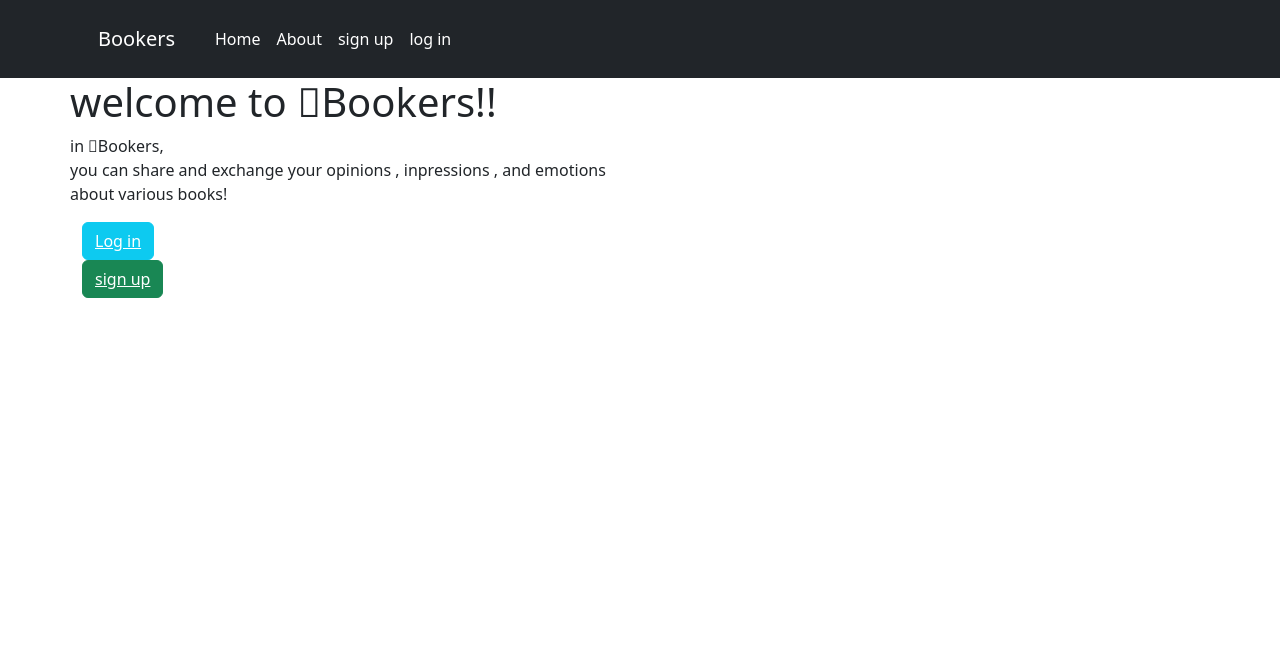
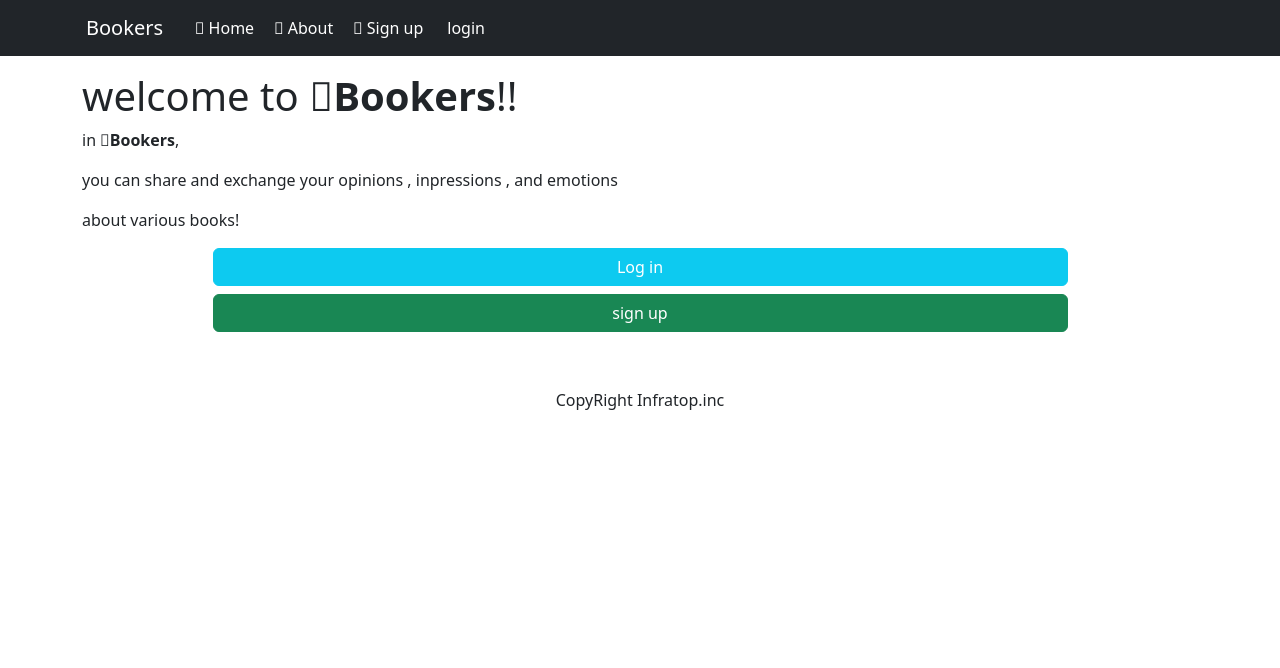
Before and after one commit to lvjiiiiu/Bookers2, a Rails app: page / in a window 1280 px wide. Shown: the top 668 px of the page. Run offline with Rails 7, Linux system fonts and the light colour scheme; style sheets or scripts are compiled from the project's sources; parts of the project's set-up code (start-up, migrations or seed data) failed here and were passed over; some libraries are stand-ins or nearby versions.

Commit message:
20201201_AM2

```diff
--- a/app/views/devise/registrations/new.html.erb
+++ b/app/views/devise/registrations/new.html.erb
@@ -27,7 +27,7 @@
   </div>
 
   <div class="actions">
-    <%= f.submit "Sign up" %>
+    <%= f.submit "Sign up", class: "btn btn-success" %>
   </div>
 <% end %>
 
--- a/app/views/devise/sessions/new.html.erb
+++ b/app/views/devise/sessions/new.html.erb
@@ -20,7 +20,7 @@
   <% end %>
 
   <div class="actions">
-    <%= f.submit "Log in" %>
+    <%= f.submit "Log in", class: "btn btn-primary" %>
   </div>
 <% end %>
 
--- a/app/views/homes/top.html.erb
+++ b/app/views/homes/top.html.erb
@@ -1,23 +1,18 @@
 
-<div class="container">
+<div class="container mt-3">
   <div class="row">
-    <div class="col-md-12, m-0, p-0">
-    <h1>welcome to <i class="fas fa-book"></i>Bookers!!</h1>
-      <p>in <i class="fas fa-book"></i>Bookers,<br>
-        you can share and exchange your opinions , inpressions , and emotions<br>
-        about various books!
-      </p>
-    </div>
-    <div class="col-md-10">
-      <div class="col-md-12">
-        <button type="button" class="btn btn-info">
-          <%= link_to "Log in", new_user_session_path, class: 'text-white' %>
-        </button>
+    <div class="m-0 p-0">
+    <h1>welcome to <i class="fas fa-book"></i><strong>Bookers</strong>!!</h1>
+      <p class="mb-3">in <i class="fas fa-book"></i><strong>Bookers</strong>,</p>
+      <p class="mb-3">you can share and exchange your opinions , inpressions , and emotions</p>
+      <p class="mb-3">about various books!</p>
+
+      <div class="row">
+          <%= link_to "Log in", new_user_session_path, class: "text-white btn btn-info px-5 mb-2 mx-auto w-75" %>
       </div>
-      <div class="col-md-5">
-        <button type="button" class="btn btn-success">
-          <%= link_to "sign up", new_user_registration_path, class: 'text-white' %>
-        </button>
+      <div class="row">
+          <%= link_to "sign up", new_user_registration_path, class: "text-white btn btn-success px-5 mb-2 mx-auto w-75" %>
+      </div>
       </div>
     </div>
 </div>
--- a/app/views/layouts/application.html.erb
+++ b/app/views/layouts/application.html.erb
@@ -1,7 +1,7 @@
 <!DOCTYPE html>
 <html>
   <head>
-    <title>Bookers2</title>
+    <title class="p-0">Bookers2</title>
     <%= csrf_meta_tags %>
     <%= csp_meta_tag %>
     <!--meta name="viewport"追加-->
@@ -14,7 +14,7 @@
     <header>
       <nav class="navbar navbar-expand-lg navbar-dark bg-dark">
         <div class="container">
-          <a class="navbar-brand p-3" href="/">Bookers</a>
+          <a class="navbar-brand p-1" href="/">Bookers</a>
             <button class="navbar-toggler" type="button" data-toggle="collapse" data-target="#navbarNavDropdown" aria-controls="navbarNavDropdown" aria-expanded="false" aria-label="Toggle navigation">
               <span class="navbar-toggler-icon"></span>
             </button>
@@ -22,29 +22,45 @@
               <ul class="navbar-nav ml-auto">
                 <% if user_signed_in? %>
                   <li class="nav-item">
-                   <%= link_to "Home", user_path(current_user.id), class: 'nav-link text-white' %>
+                   <%= link_to user_path(current_user.id), class: 'nav-link text-white' do %>
+                     <i class="fas fa-home text-white mx-1"></i>Home
+                   <% end %>
                   </li>
                   <li class="nav-item">
-                    <%= link_to "Users", users_path, class: 'nav-link text-white' %>
+                    <%= link_to users_path, class: 'nav-link text-white' do %>
+                      <i class="fas fa-users text-white mx-1"></i>Users
+                    <% end %>
                   </li>
                   <li class="nav-item">
-                   <%= link_to "Books", post_books_path, class: 'nav-link text-white' %>
+                   <%= link_to post_books_path, class: 'nav-link text-white' do %>
+                     <i class="fas fa-book-open text-white mx-1"></i>Books
+                   <% end %>
                   </li>
                   <li class="nav-item">
-                    <%= link_to "logout", destroy_user_session_path, method: :delete, class: 'nav-link text-white' %>
+                    <%= link_to destroy_user_session_path, method: :delete, class: 'nav-link text-white' do %>
+                      <i class="fas fa-sign-out-alt text-white mx-1"></i>logout
+                    <% end %>
                   </li>
                 <% else %>
                   <li class="nav-item">
-                   <%= link_to "Home", root_path, class: 'nav-link text-white' %>
+                   <%= link_to  root_path, class: 'nav-link text-white' do %>
+                     <i class="fas fa-home text-white mx-1"></i>Home
+                   <% end %>
                   </li>
                   <li class="nav-item">
-                   <%= link_to "About", about_path, class: 'nav-link text-white' %>
+                   <%= link_to about_path, class: 'nav-link text-white' do %>
+                     <i class="fas fa-link text-white mx-1"></i>About
+                   <% end %>
                   </li>
                   <li class="nav-item">
-                   <%= link_to "sign up", new_user_registration_path, class: 'nav-link text-white' %>
+                   <%= link_to new_user_registration_path, class: 'nav-link text-white' do %>
+                     <i class="fas fa-user-plus text-white mx-1"></i>Sign up
+                   <% end %>
                   </li>
                    <li class="nav-item">
-                   <%= link_to "log in", new_user_session_path, class: 'nav-link text-white' %>
+                   <%= link_to new_user_session_path, class: 'nav-link text-white' do %>
+                     <i class="fas fa-sign-in-alt text-white mx-1"></i>login
+                   <% end %>
                   </li>
                 <% end %>
               </ul>
@@ -53,17 +69,17 @@
         </nav>
       </header>
 
-      <main class="mb-auto">
-      <%= yield %>
-        <!--deviseのサクセスメッセージ-->
-      <% if notice %>
-      　　<p><%= notice %></p>
-      <% end %>
-      <% if alert %>
-         <p><%= alert %></p>
-      <% end %>
+      <main>
+
+        <div class="container">
+          <div class="row">
+            <div class="mx-auto">
+              <%= yield %>
+            </div>
+          </div>
+        </div>
       </main>
-      <footer>
+      <footer class="mx-auto my-5">
         <p>CopyRight Infratop.inc</p>
       </footer>
   </body>
--- a/app/views/users/index.html.erb
+++ b/app/views/users/index.html.erb
@@ -1,6 +1,8 @@
-<table>
+<table class="table">
   <tr>
-    <th>image</th><th>name</th><th></th>
+    <th scope="col-md-1">image</th>
+    <th scope="col-md-3">name</th>
+    <th scope="col-md-8"></th>
   </tr>
   <% @users.each do |users| %>
   <tr>
```
Also changed, not shown: app/views/post_books/_sidebar.html.erb (+12 -14 lines), app/views/post_books/index.html.erb (+19 -18 lines), app/views/post_books/edit.html.erb (line endings or trailing spaces), app/views/users/show.html.erb (line endings or trailing spaces).
